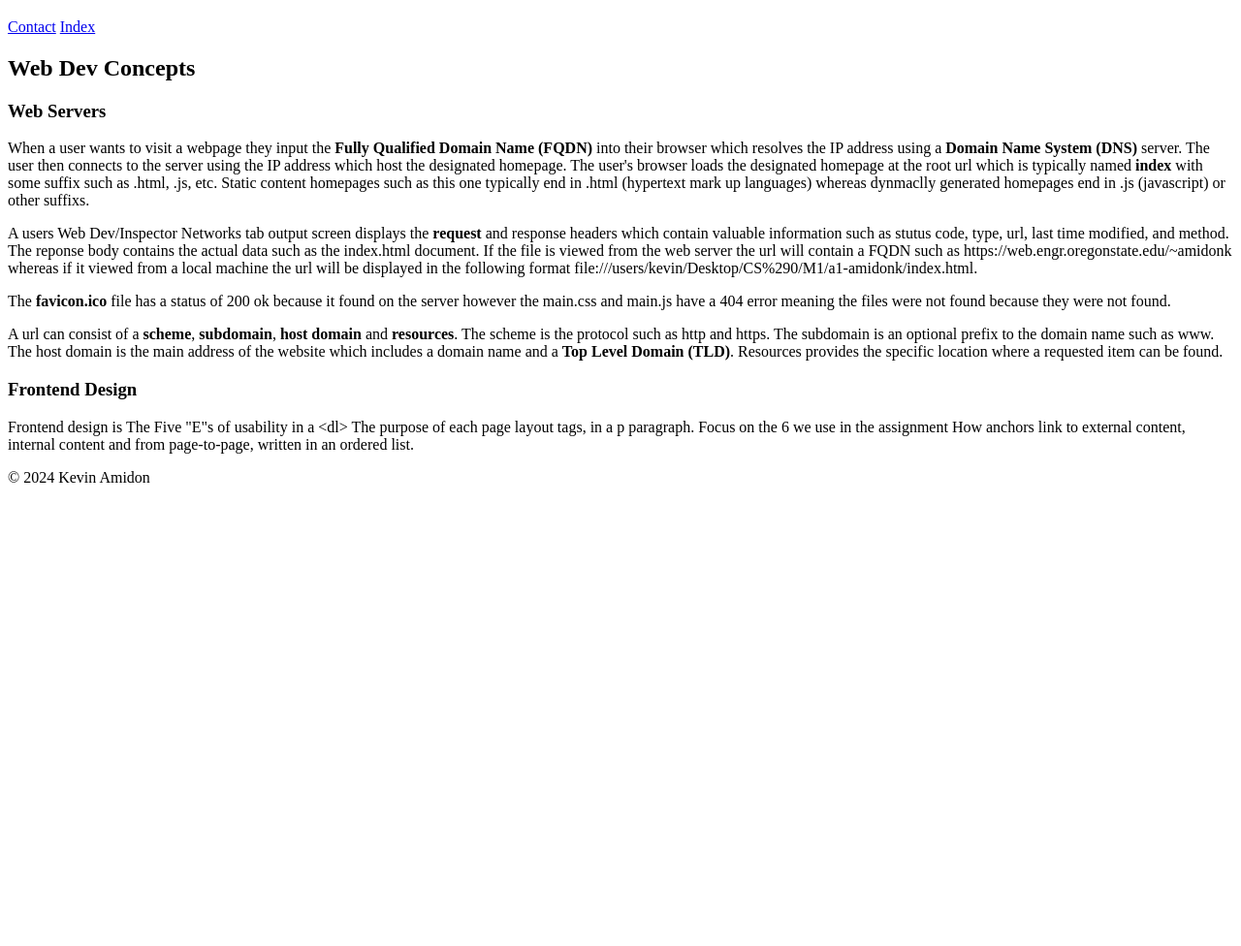
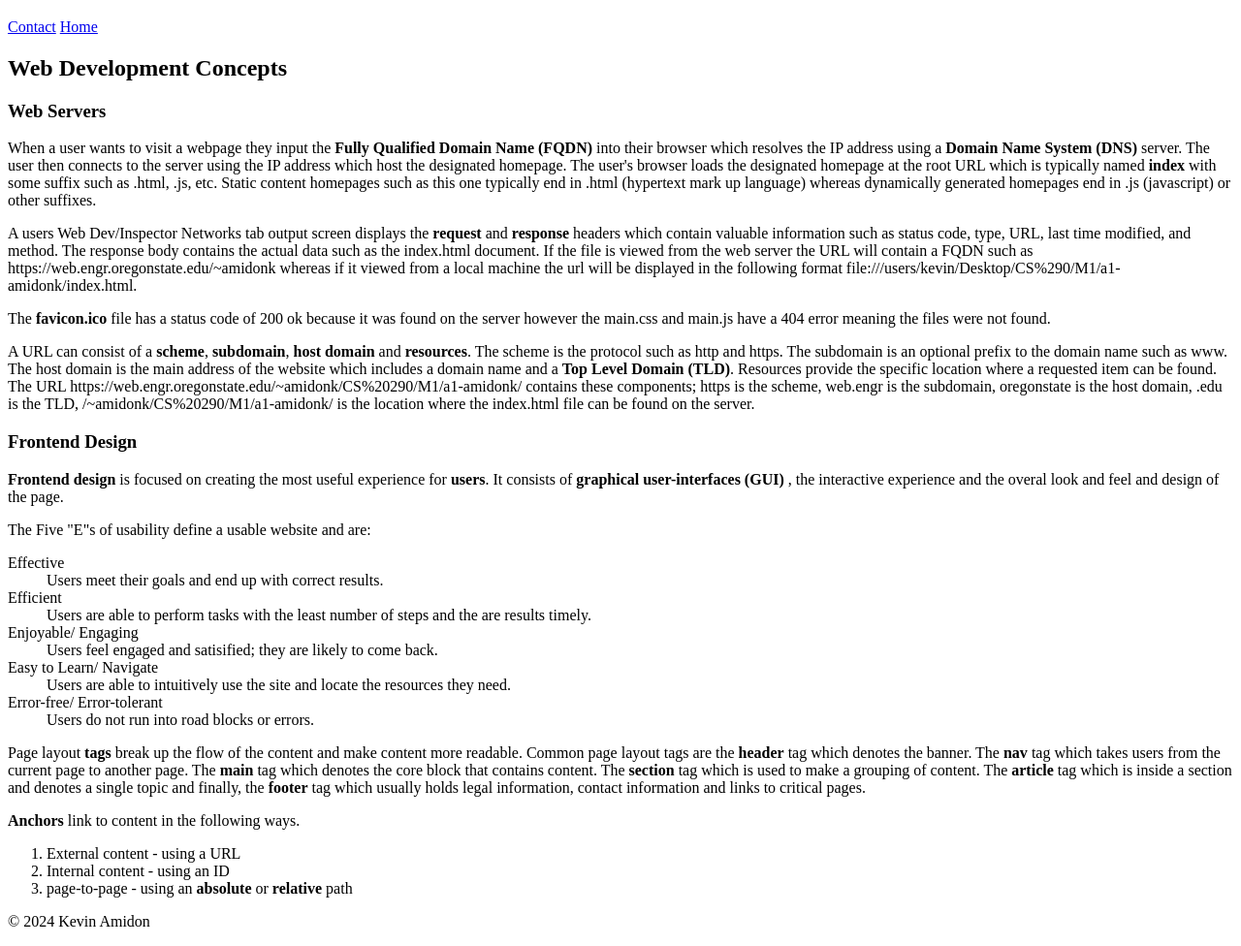
Before and after one commit to KAA1234/a2-amidonk, a plain HTML site: page index.html in a window 1280 px wide. Shown: the part 61-1037 px from the top of the page at 97% size. Before the commit the page ends 800 px from the top, so only its background shows below. Drawn offline with Linux system fonts and the light colour scheme.

Commit message:
finished

```diff
--- a/index.html
+++ b/index.html
@@ -16,69 +16,88 @@
     </header>
     <nav>
         <a href="./contact.html">Contact</a>
-        <a href="./index.html">Index</a>
+        <a href="./index.html">Home</a>
     </nav>
     <main>
         <section>
-            <h2>Web Dev Concepts</h2>
+            <h2>Web Development Concepts</h2>
             <article>
                 <h3>Web Servers</h3>
                 <p>
                     When a user wants to visit a webpage they input the <strong>Fully Qualified Domain Name
-                        (FQDN)</strong> into
-                    their browser which resolves the IP address using a <strong>Domain Name System (DNS)</strong>
-                    server.
+                        (FQDN)</strong> into their browser which resolves the IP address using a <strong>Domain Name
+                        System (DNS)</strong> server.
                     The user then connects to the server using the IP address which host the designated homepage. The
-                    user's
-                    browser
-                    loads the designated homepage at the root url
+                    user's browser loads the designated homepage at the root URL
                     which is typically named <strong>index</strong> with some suffix such as .html, .js, etc. Static
-                    content
-                    homepages such as this one typically end
-                    in .html (hypertext mark up languages) whereas dynmaclly generated homepages end in .js (javascript)
-                    or
-                    other
-                    suffixs.
+                    content homepages such as this one typically end
+                    in .html (hypertext mark up language) whereas dynamically generated homepages end in .js
+                    (javascript) or other suffixes.
                 </p>
 
                 <p>
                     A users Web Dev/Inspector Networks tab output screen displays the <strong>request</strong> and
-                    <response>
-                        response</response> headers which contain valuable information such as
-                    stutus code, type, url, last time modified, and method. The reponse body contains the actual data
-                    such as
-                    the
-                    index.html document. If the file is viewed from the web server the url will
+                    <strong>response</strong> headers which contain valuable information such as
+                    status code, type, URL, last time modified, and method. The response body contains the actual data
+                    such as the index.html document. If the file is viewed from the web server the URL will
                     contain a FQDN such as https://web.engr.oregonstate.edu/~amidonk whereas if it viewed from a local
-                    machine
-                    the
-                    url will be displayed in the following format
+                    machine the url will be displayed in the following format
                     file:///users/kevin/Desktop/CS%290/M1/a1-amidonk/index.html.
                 </p>
 
                 <p>
-                    The <strong>favicon.ico</strong> file has a status of 200 ok because it found on the server however
-                    the
-                    main.css
-                    and main.js have a 404 error meaning the files were not found because they were not found.
+                    The <strong>favicon.ico</strong> file has a status code of 200 ok because it was found on the server
+                    however the main.css and main.js have a 404 error meaning the files were not found.
                 </p>
 
                 <p>
-                    A url can consist of a <strong>scheme</strong>, <strong>subdomain</strong>, <strong>host
-                        domain</strong> and
-                    <strong>resources</strong>. The scheme is the protocol such as http and https. The subdomain is
+                    A URL can consist of a <strong>scheme</strong>, <strong>subdomain</strong>, <strong>host
+                        domain</strong> and <strong>resources</strong>. The scheme is the protocol such as http and
+                    https. The subdomain is
                     an optional prefix to the domain name such as www. The host domain is the main address of the
-                    website which
-                    includes a domain name and a <strong>Top Level Domain (TLD)</strong>. Resources provides the
-                    specific location where a requested item can be found.
+                    website which includes a domain name and a <strong>Top Level Domain (TLD)</strong>. Resources
+                    provide the
+                    specific location where a requested item can be found. The URL
+                    https://web.engr.oregonstate.edu/~amidonk/CS%20290/M1/a1-amidonk/ contains these components; https
+                    is the scheme, web.engr is the subdomain,
+                    oregonstate is the host domain, .edu is the TLD, /~amidonk/CS%20290/M1/a1-amidonk/ is the location
+                    where the index.html file can be found on the server.
                 </p>
+            </article>
+
+            <article>
                 <h3>Frontend Design</h3>
-                <p>Frontend design is
-                    The Five "E"s of usability in a &lt;dl&gt;
-                    The purpose of each page layout tags, in a p paragraph. Focus on the 6 we use in the assignment
-                    How anchors link to external content, internal content and from page-to-page, written in an ordered
-                    list.
+                <p><strong>Frontend design</strong> is focused on creating the most useful experience for
+                    <strong>users</strong>. It consists of <strong>graphical user-interfaces (GUI)</strong>
+                    , the interactive experience and the overal look and feel and design of the page.
                 </p>
+                <p>
+                    The Five "E"s of usability define a usable website and are:
+                </p>
+                <dl>
+                    <dt>Effective</dt>
+                    <dd>Users meet their goals and end up with correct results.</dd>
+                    <dt>Efficient</dt>
+                    <dd>Users are able to perform tasks with the least number of steps and the are results timely.</dd>
+                    <dt>Enjoyable/ Engaging</dt>
+                    <dd>Users feel engaged and satisified; they are likely to come back.</dd>
+                    <dt>Easy to Learn/ Navigate</dt>
+                    <dd>Users are able to intuitively use the site and locate the resources they need. </dd>
+                    <dt>Error-free/ Error-tolerant</dt>
+                    <dd>Users do not run into road blocks or errors.</dd>
+                </dl>
+                <p>
+                    Page layout <strong>tags</strong> break up the flow of the content and make content more readable. Common page layout tags are the <strong>header</strong> tag which
+                    denotes the banner. The <strong>nav</strong> tag which takes users from the current page to another page. The <strong>main</strong> tag which denotes the core block that
+                    contains content. The <strong>section</strong> tag which is used to make a grouping of content. The <strong>article</strong> tag which is inside a section and denotes a single
+                    topic and finally, the <strong>footer</strong> tag which usually holds legal information, contact information and links to critical pages.
+                </p>
+                <p><strong>Anchors</strong> link to content in the following ways.</p>
+                <ol>
+                    <li>External content - using a URL</li>
+                    <li>Internal content - using an ID</li>
+                    <li>page-to-page - using an <strong>absolute</strong> or <strong>relative</strong> path</li>
+                </ol>
             </article>
         </section>
     </main>
```
